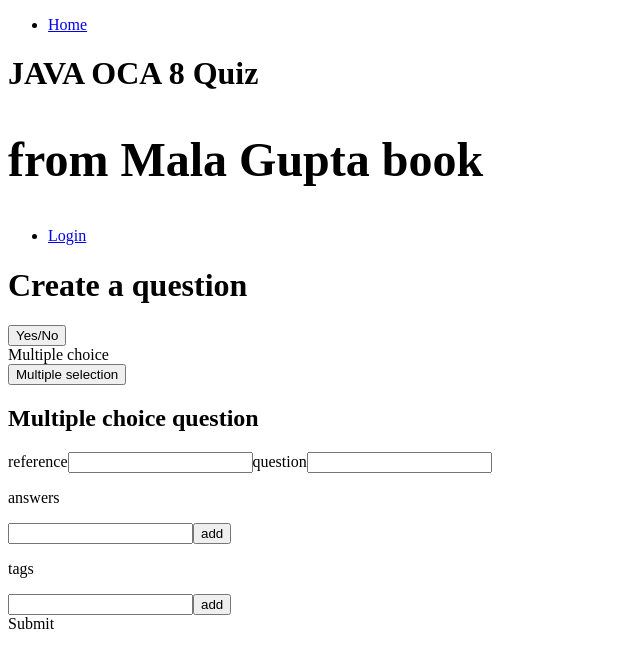
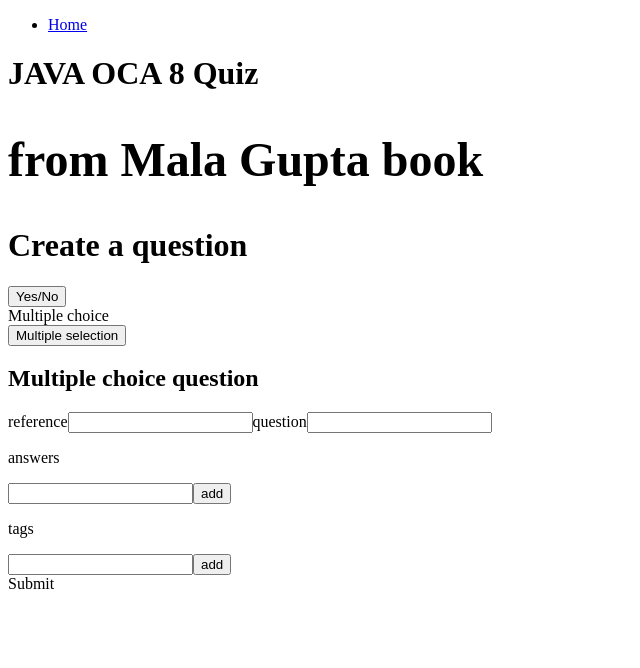
Before and after one commit to JorritScholten/OCAQuizApp, a React (Vite) app in the folder frontend/: page /question in a window 1280 px wide. Shown: the top 668 px of the page, without its empty margins (0-640 px from the left). Built offline with nearby package versions, Linux system fonts and the light colour scheme.

Commit message:
Temporarily removed the login button because he has no function yet.

```diff
--- a/frontend/src/components/header/Header.jsx
+++ b/frontend/src/components/header/Header.jsx
@@ -1,10 +1,10 @@
 import React from "react";
-import LoginButton from "../loginButton";
+// import LoginButton from "../loginButton";
 import HomeButton from "../homeButton";
 
 export default function Header() {
   return (
-    <div className="flex justify-between items-center px-4 py-2 bg-green-500 text-gray-800 font-bold text-4xl shadow-md border border-gray-200">
+    <div className="flex content-around justify-between items-center px-4 py-2 bg-green-500 text-gray-800 font-bold text-4xl shadow-md border border-gray-200">
       <HomeButton />
 
       <h1 className="text-center text-lg md:text-2xl place-self-center">
@@ -12,7 +12,8 @@
         <h2 className="text-sm md:text-xl">from Mala Gupta book</h2>
       </h1>
       {/*Temporarily removed the login button because he has no function yet. */}
-      <LoginButton />
+      {/* <LoginButton /> */}
+      <div />
     </div>
   );
 }
--- a/frontend/src/components/homeButton/HomeButton.jsx
+++ b/frontend/src/components/homeButton/HomeButton.jsx
@@ -7,7 +7,10 @@
       <nav>
         <ul>
           <li>
-            <Link to="/" className="bg-green-600 text-white px-2 py-2 rounded">
+            <Link
+              to="/"
+              className="bg-green-600 text-white px-2 py-2 rounded text-lg md:text-2xl"
+            >
               Home
             </Link>
           </li>
--- a/frontend/src/components/loginButton/LoginButton.jsx
+++ b/frontend/src/components/loginButton/LoginButton.jsx
@@ -9,7 +9,7 @@
           <li>
             <Link
               to="/login"
-              className="bg-green-600 text-white px-2 py-2 rounded"
+              className="bg-green-600 text-white px-2 py-2 rounded text-lg md:text-2xl"
             >
               Login
             </Link>
```
